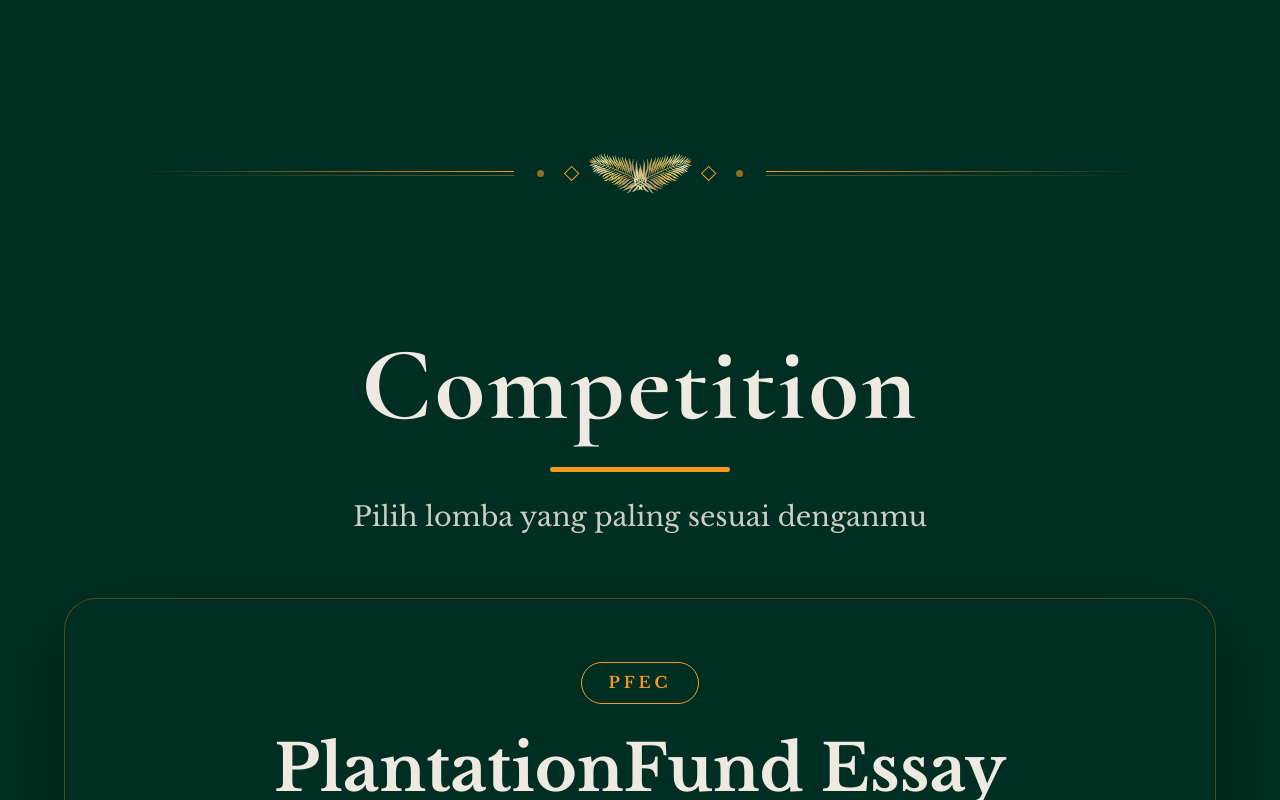
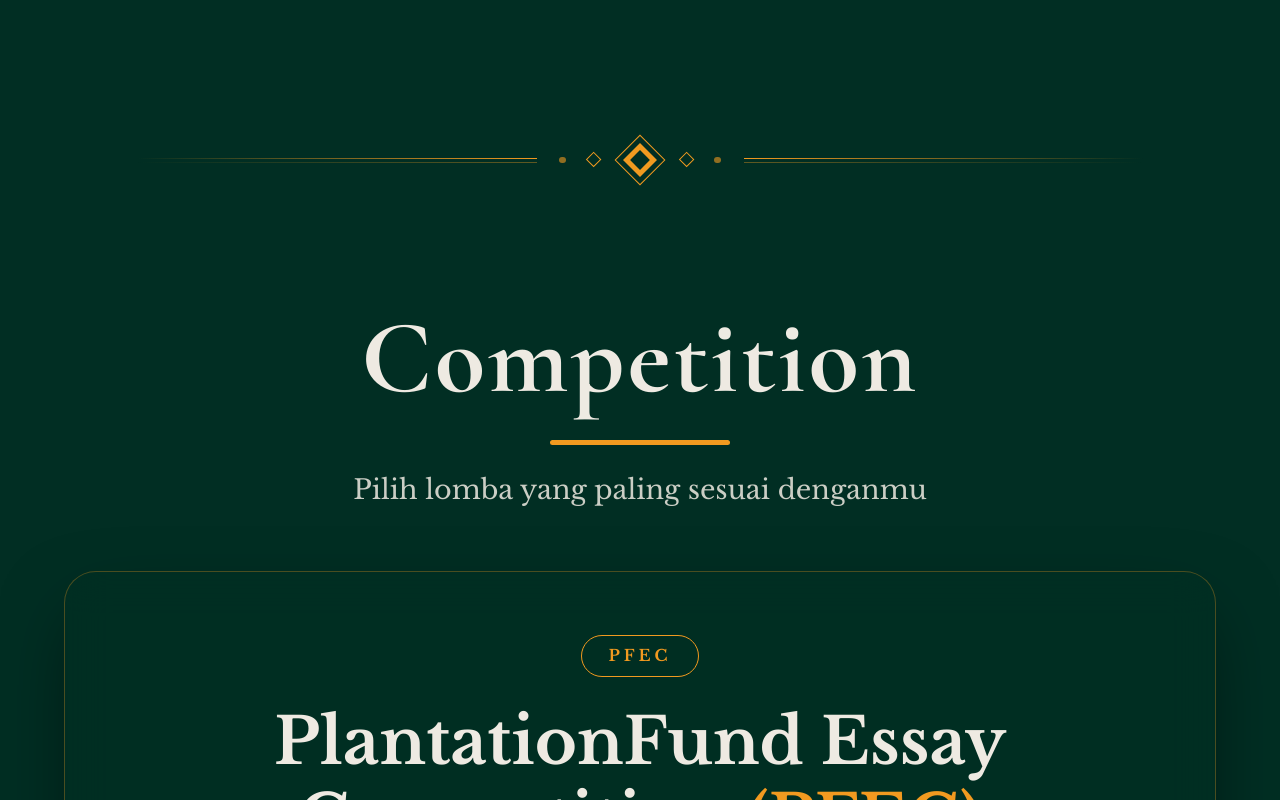
Before and after one commit to Stefanfoxa/Tfest, a React (Vite) app in the folder Tfest/: page / in a window 1280 px wide. Shown: the part 1560-2360 px from the top of the page. Built offline with nearby package versions, Linux system fonts and the light colour scheme; a web font is replaced by a local one.

Commit message:
Update Divider.tsx

```diff
--- a/Tfest/src/components/Divider.tsx
+++ b/Tfest/src/components/Divider.tsx
@@ -11,10 +11,9 @@ export default function Divider() {
         <span className="h-1.5 w-1.5 rounded-full bg-gold/60" />
         <span className="h-2.5 w-2.5 rotate-45 border border-gold" />
 
-        {/* Sepasang daun emas kecil (satu dicerminkan) menggantikan belah ketupat tengah. */}
-        <span aria-hidden="true" className="flex items-center">
-          <img src="/images/decor/webp/leaf-gold-gradient.webp" alt="" draggable={false} loading="lazy" decoding="async" className="pointer-events-none h-11 w-auto select-none md:h-14" style={{ transform: 'rotate(-38deg)' }} />
-          <img src="/images/decor/webp/leaf-gold-gradient.webp" alt="" draggable={false} loading="lazy" decoding="async" className="pointer-events-none -ml-2 h-11 w-auto select-none md:h-14" style={{ transform: 'scaleX(-1) rotate(-38deg)' }} />
+        <span className="relative block h-7 w-7 rotate-45 border border-gold md:h-8 md:w-8">
+          <span className="absolute inset-[5px] bg-gold" />
+          <span className="absolute inset-[10px] bg-forest" />
         </span>
 
         <span className="h-2.5 w-2.5 rotate-45 border border-gold" />
```
